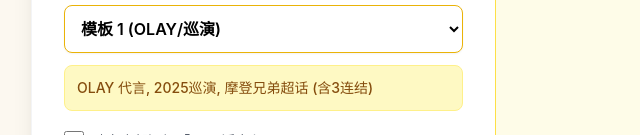
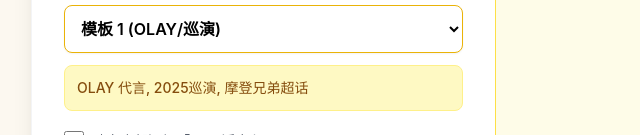
Before and after one commit to jochem0413/8baomd, a website: page index.html in a window 1280 px wide. Shown: the part 665-800 px from the top of the page, 161-801 px from the left. Drawn offline with nearby package versions, Linux system fonts and the light colour scheme.

Commit message:
Update index.html

```diff
--- a/index.html
+++ b/index.html
@@ -183,8 +183,8 @@
                             <!-- 恢復下拉選單 --><select id="templateSelectDropdown" onchange="selectTemplateDropdown(this.value)"
                                     class="w-full p-3 border border-yellow-500 rounded-lg focus:ring-2 focus:ring-yellow-500 transition-colors bg-white shadow-sm font-semibold">
                                 <!-- 模板選項，data-preview 包含摘要資訊 --><option value="1" data-preview="OLAY 代言, 2025巡演, 摩登兄弟超话 (含3连结)">模板 1 (OLAY/巡演)</option>
-                                <option value="2" data-preview="音乐缘计划, 闲鱼代言, 摩登兄弟超话 (含3连结)">模板 2 (音乐/闲鱼)</option>
-                                <option value="3" data-preview="新歌榜单, 腾讯音乐由你榜, 摩登兄弟超话 (含3连结)">模板 3 (新歌/榜单)</option>
+                                <option value="2" data-preview="音乐缘计划, 闲鱼代言, 摩登兄弟超话 ">模板 2 (音乐/闲鱼)</option>
+                                <option value="3" data-preview="新歌榜单, 腾讯音乐由你榜, 摩登兄弟超话 ">模板 3 (新歌/榜单)</option>
                             </select>
 
                             <!-- 模板內容預覽區塊 --><div id="templatePreviewSummary" class="text-sm mt-3 p-3 bg-yellow-100 text-yellow-800 rounded-lg border border-yellow-200 font-medium transition-opacity duration-300">
@@ -447,17 +447,17 @@
             1: {
                 // 結構: Hashtag -> AI -> 空行 -> 固定連結 -> 空行 -> 提及
                 content: `#OLAY身体护理品牌全线代言人刘宇宁# | #刘宇宁的2025巡演# | #摩登兄弟[超话]#\n\n${QUOTE_PLACEHOLDER}\n\n${FIXED_LINKS}\n\n${MENTION_BLOCK}`,
-                preview: 'OLAY 代言, 2025巡演, 摩登兄弟超话 (含3连结)'
+                preview: 'OLAY 代言, 2025巡演, 摩登兄弟超话'
             },
             2: {
                 // 結構: Hashtag -> AI -> 空行 -> 固定連結 -> 空行 -> 提及 (所有模板都必须包含固定链接)
-                content: `#刘宇宁音乐缘计划# | #神奇的闲鱼代言人刘宇宁# | #摩登兄弟[超话]#\n\n${QUOTE_PLACEHOLDER}\n\n${FIXED_LINKS}\n\n${MENTION_BLOCK}`,
-                preview: '音乐缘计划, 闲鱼代言, 摩登兄弟超话 (含3连结)'
+                content: `#刘宇宁万两MV# | #神奇的闲鱼代言人刘宇宁# | #摩登兄弟[超话]#\n\n${QUOTE_PLACEHOLDER}\n\n${FIXED_LINKS}\n\n${MENTION_BLOCK}`,
+                preview: '音乐缘计划, 闲鱼代言, 摩登兄弟超话'
             },
             3: {
                 // 結構: Hashtag -> AI -> 空行 -> 固定連結 -> 空行 -> 提及 (以新歌主题为 Hashtag)
-                content: `#刘宇宁新歌若没有你# | #腾讯音乐由你榜# | #摩登兄弟[超话]#\n\n${QUOTE_PLACEHOLDER}\n\n${FIXED_LINKS}\n\n@摩登兄弟刘宇宁 刘宇宁小贝｜刘宇宁玫瑰丛生 摩登兄弟刘宇宁｜刘宇宁｜宁哥｜lyn`,
-                preview: '新歌榜单, 腾讯音乐由你榜, 摩登兄弟超话 (含3连结)'
+                content: `刘宇宁新歌若没有你# | #腾讯音乐由你榜# | #摩登兄弟[超话]#\n\n${QUOTE_PLACEHOLDER}\n\n${FIXED_LINKS}\n\n@摩登兄弟刘宇宁 刘宇宁小贝｜刘宇宁玫瑰丛生 摩登兄弟刘宇宁｜刘宇宁｜宁哥｜lyn`,
+                preview: '新歌榜单, 腾讯音乐由你榜, 摩登兄弟超话'
             }
         };
 
```
